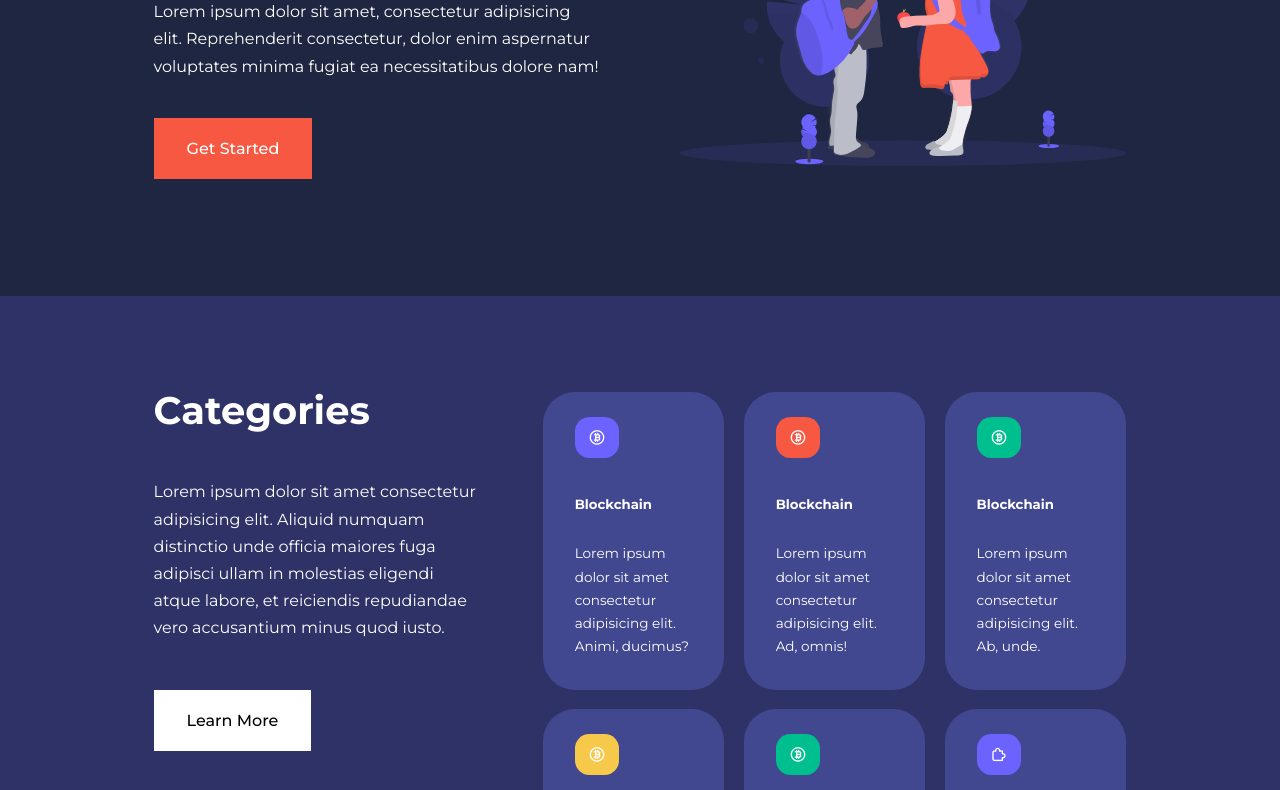
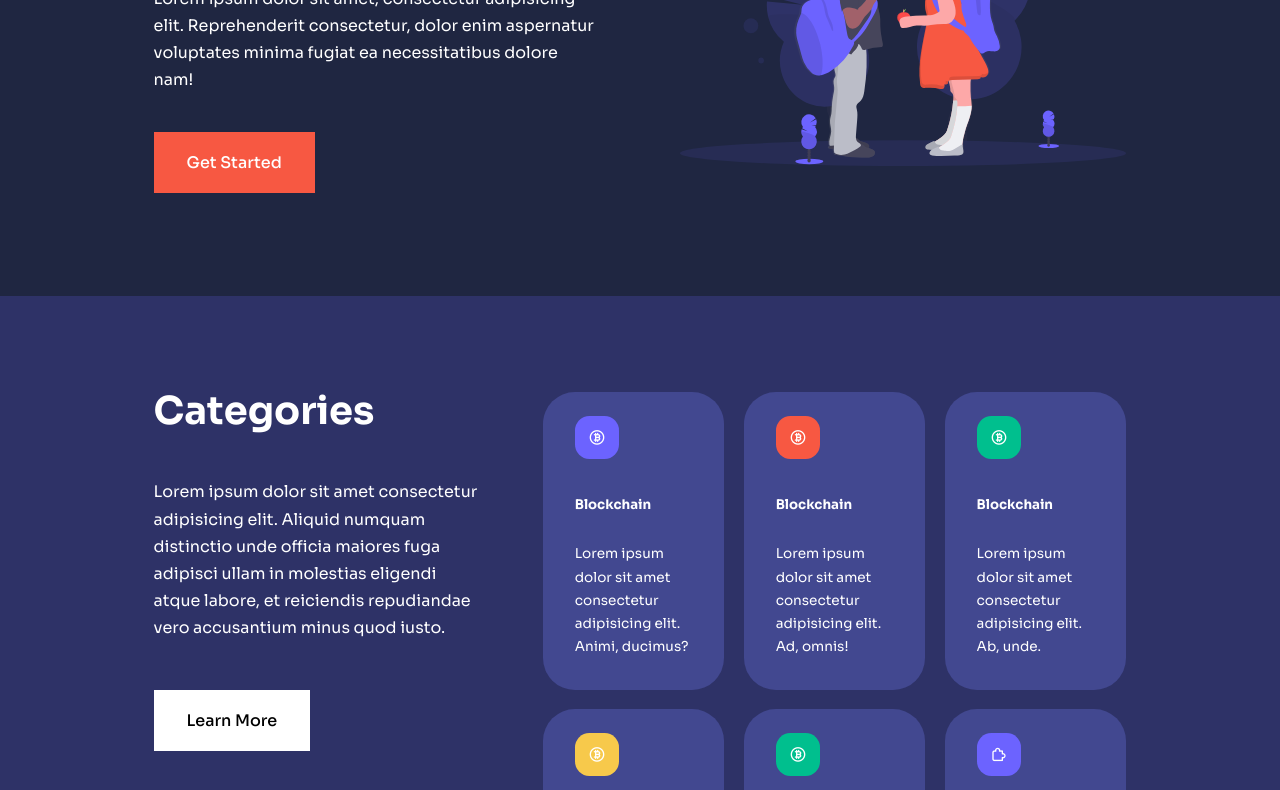
Before and after one commit to neoryans/EducationResponsive, a plain HTML site: page index.html in a window 1280 px wide. Shown: the part 344-1134 px from the top of the page. Drawn offline with nearby package versions, Linux system fonts and the light colour scheme.

Commit message:
Change font to Sora

```diff
--- a/assets/css/style.css
+++ b/assets/css/style.css
@@ -29,7 +29,7 @@
 }
 
 body {
-    font-family: "Montserrat", sans-serif;
+    font-family: 'Sora', sans-serif;
     line-height: 1.7;
     color: var(--color-white);
     background: var(--color-bg);
--- a/index.html
+++ b/index.html
@@ -14,13 +14,9 @@
         />
 
         <!-- GOOGLE FONT ( Monsterrat ) -->
-        <link rel="preconnect" href="https://fonts.googleapis.com" />
-        <link rel="preconnect" href="https://fonts.gstatic.com" crossorigin />
-        <link
-            href="https://fonts.googleapis.com/css2?family=Montserrat:wght@300;400;500;600;700;800;900&display=swap"
-            rel="stylesheet"
-        />
-
+        <link rel="preconnect" href="https://fonts.googleapis.com">
+<link rel="preconnect" href="https://fonts.gstatic.com" crossorigin>
+<link href="https://fonts.googleapis.com/css2?family=Sora:wght@300;400;500;600;700;800&display=swap" rel="stylesheet">
         <!-- Link Swiper's CSS -->
         <link
             rel="stylesheet"
```
